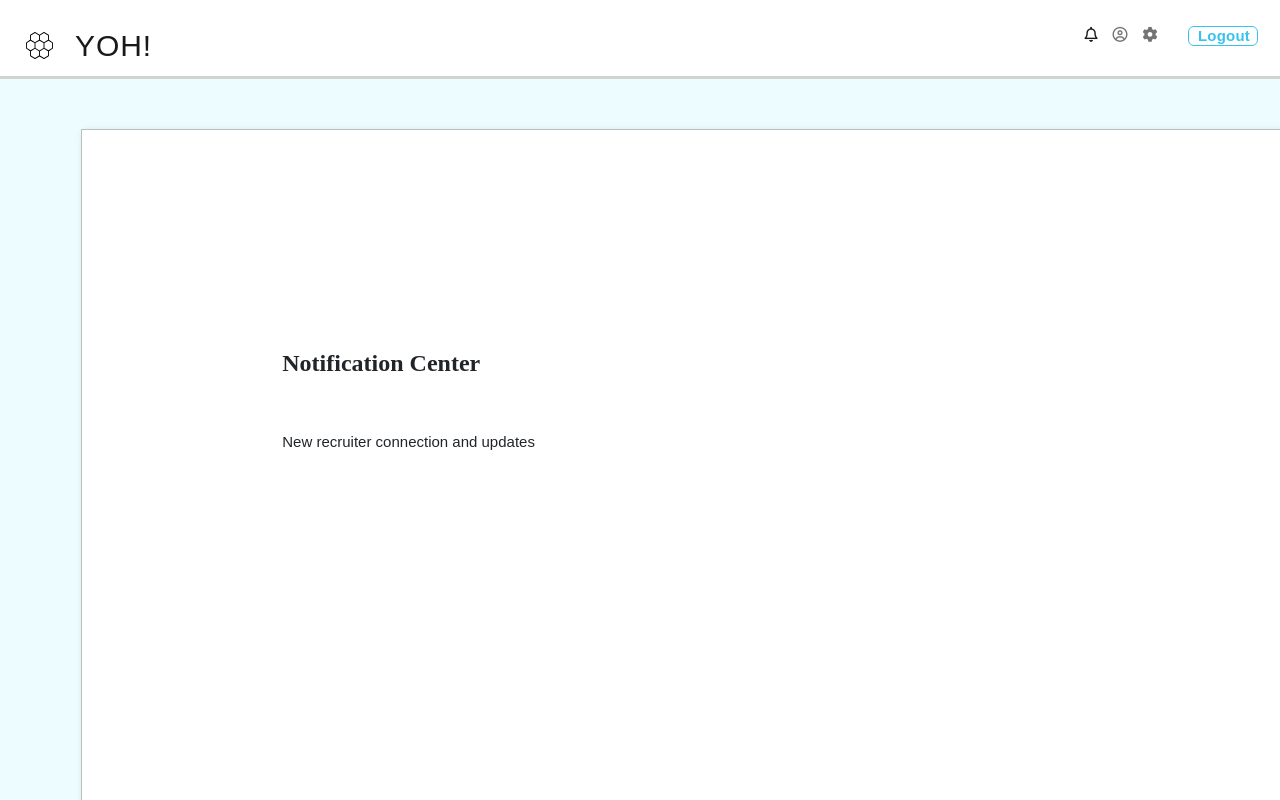
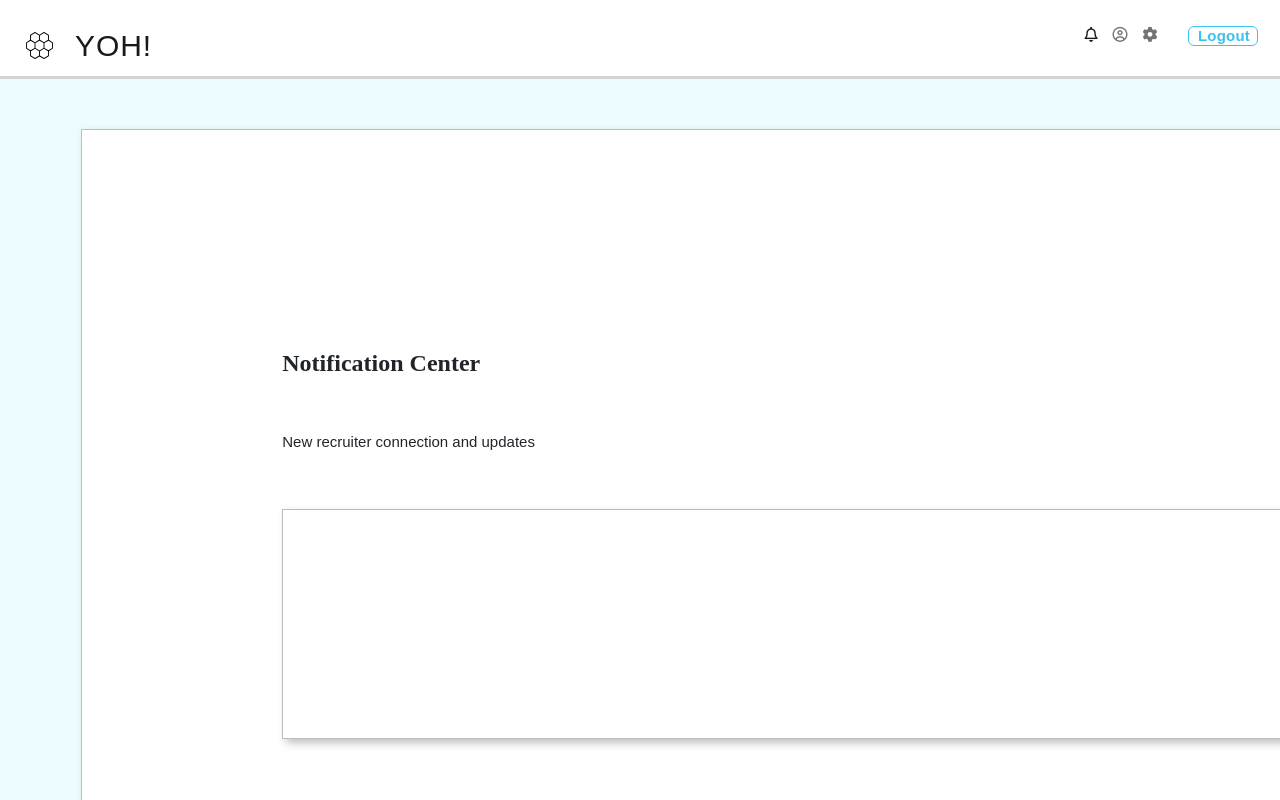
Before and after one commit to donkuran/yorku_hackathon_2021, a React (Create React App) app in the folder the-hiring-place/: page /gradNotifications in a window 1280 px wide. Shown: the top 800 px of the page. Built offline with nearby package versions, Linux system fonts and the light colour scheme.

Commit message:
add frame

```diff
--- a/the-hiring-place/src/css/gradNotifications.css
+++ b/the-hiring-place/src/css/gradNotifications.css
@@ -266,13 +266,13 @@ table>tbody> tr td img {
     }
 
 
-/* Frame 12
+/* Frame 12 */
 .frame12 {
     position: absolute;
     width: 1029px;
     height: 230px;
-    left: 140px;
-    top: 279px;
+    left: 200px;
+    top: 379px;
 
     background-color: #FFFFFF;
 
```
